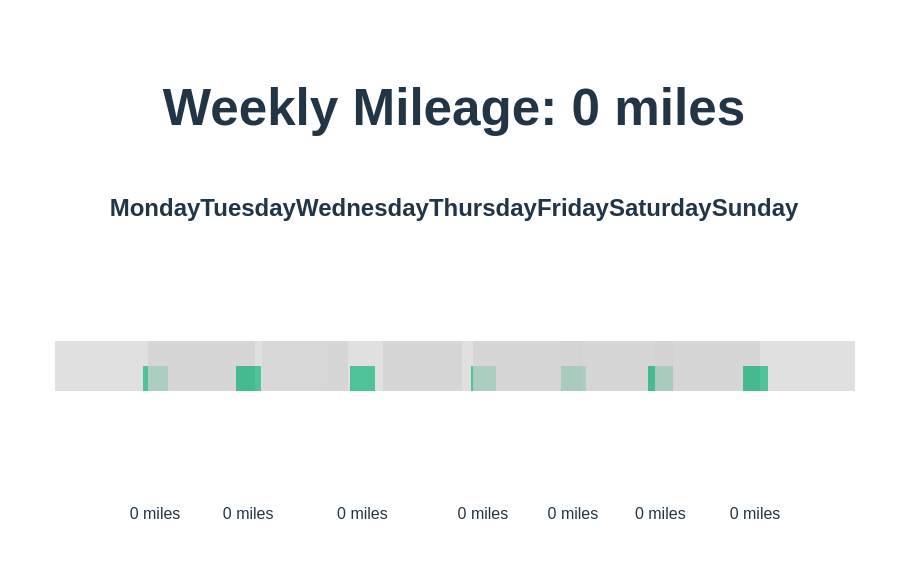
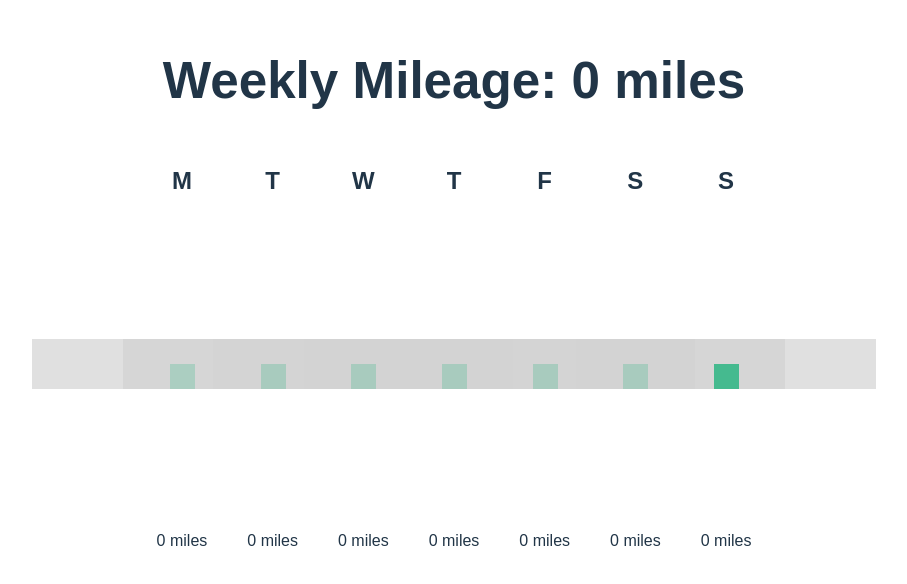
Before and after one commit to djsauble/injury-prevention, a React (Vite) app: page / in a window 1280 px wide. Shown: the part 106-690 px from the top of the page, without its empty margins (186-1093 px from the left). Built offline with nearby package versions, Linux system fonts and the light colour scheme.

Commit message:
Switch to abbreviations for the days of the week

```diff
--- a/src/components/MileagePlanner.css
+++ b/src/components/MileagePlanner.css
@@ -5,28 +5,35 @@
 
 .days-container {
   display: flex;
-  justify-content: space-around;
+  justify-content: space-around; /* Keep space-around for distribution */
   margin-top: 20px;
+  padding: 0 10px; /* Add some horizontal padding to the container */
+  gap: 40px; /* Add gap between flex items */
 }
 
 .day-planner {
   display: flex;
   flex-direction: column;
   align-items: center;
+  /* Removed horizontal margin, using gap on container instead */
+}
+
+.day-planner h2 {
+  margin-bottom: 5px; /* Keep reduced gap between day name and slider */
 }
 
 .day-planner input[type="range"] {
   -webkit-appearance: none;
   appearance: none; /* Added for compatibility */
   width: 50px; /* Adjust width to control vertical height */
-  height: 200px; /* Adjust height to control vertical height */
+  height: 300px; /* Increased height */
   background: #d3d3d3;
   outline: none;
   opacity: 0.7;
   -webkit-transition: .2s;
   transition: opacity .2s;
   transform: rotate(270deg); /* Rotate to make it vertical */
-  margin: 20px 0;
+  margin: 10px 0; /* Keep reduced vertical margin around slider */
 }
 
 .day-planner input[type="range"]::-webkit-slider-thumb {
@@ -44,3 +51,7 @@
   background: #04AA6D;
   cursor: pointer;
 }
+
+.day-planner p {
+  margin-top: 5px; /* Keep reduced gap between slider and mileage */
+}
--- a/src/components/MileagePlanner.tsx
+++ b/src/components/MileagePlanner.tsx
@@ -2,7 +2,7 @@ import React, { useState, useEffect } from 'react';
 import './MileagePlanner.css'; // Import the CSS file
 
 const MileagePlanner: React.FC = () => {
-  const days = ['Monday', 'Tuesday', 'Wednesday', 'Thursday', 'Friday', 'Saturday', 'Sunday'];
+  const days = ['M', 'T', 'W', 'T', 'F', 'S', 'S']; // Changed to shorthand day names
   const [mileage, setMileage] = useState<number[]>(() => {
     const savedMileage = localStorage.getItem('mileage');
     return savedMileage ? JSON.parse(savedMileage) : new Array(7).fill(0);
```
